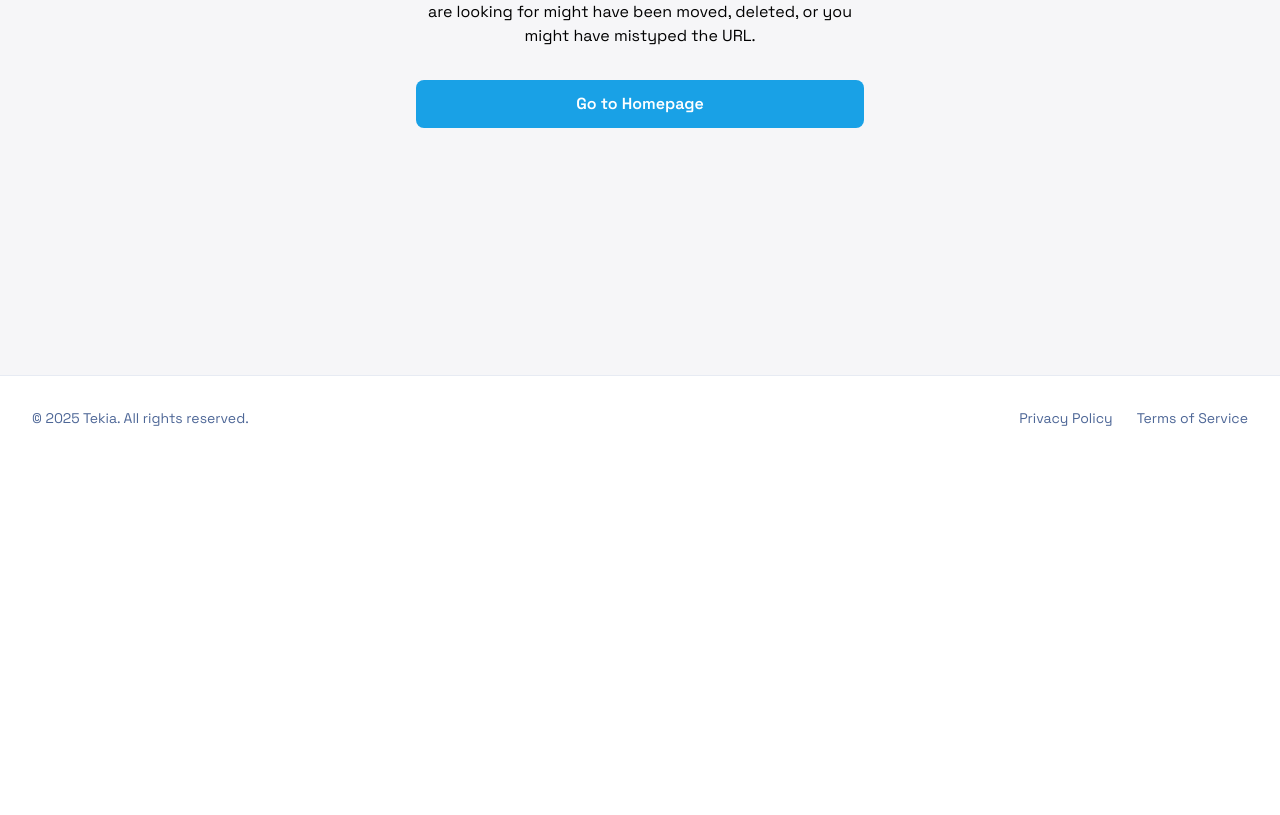
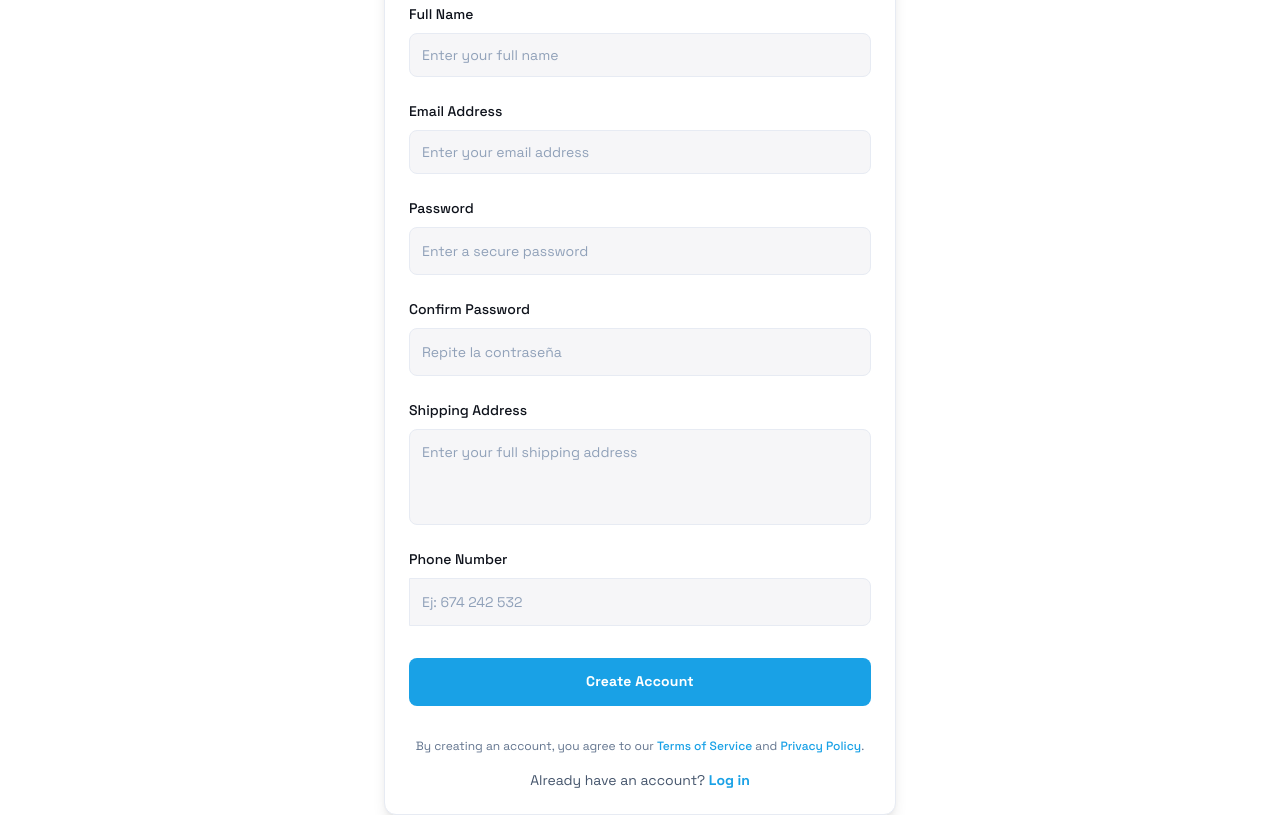
Before and after one commit to Alexmateos2/Marketplace, a React (Vite) app: page /signup in a window 1280 px wide. Shown: the part 340-1155 px from the top of the page. Before the commit the page ends 800 px from the top, so only its background shows below. Built offline with nearby package versions, Linux system fonts and the light colour scheme; no server answers; what @cloudinary/url-gen would draw is missing.

Commit message:
Implementado layout de registro

```diff
--- a/src/App.jsx
+++ b/src/App.jsx
@@ -16,6 +16,7 @@ import { CartProvider } from "./shared/hooks/CartProvider.jsx";
 import BusquedaPage from "./pages/Busqueda/layout/BusquedaLayout.jsx";
 import HistoryOrdersPage from "./pages/HistoryOrders/layout/HistoryOrdersLayout.jsx";
 import OrderDetailsPage from "./pages/OrderDetails/layout/OrderDetailsLayout.jsx";
+import SignUpLayout from "./pages/SignUp/SignUpLayout.jsx";
 
 
 function App() {
@@ -41,6 +42,7 @@ function App() {
           <Route path="/profile" element={<ProfilePage />} />
           <Route path="/pedidos/historial" element={<HistoryOrdersPage />} />
           <Route path = "/pedidos/historial/details/:id" element={<OrderDetailsPage />} />
+          <Route path = "/signup" element={<SignUpLayout />} />
         </Routes>
       </Router>
           </CartProvider>
--- a/src/pages/Login/layout/LoginLayout.jsx
+++ b/src/pages/Login/layout/LoginLayout.jsx
@@ -1,5 +1,5 @@
 import React, { useState } from "react";
-import { useNavigate, Link } from "react-router-dom";
+import { useNavigate, NavLink } from "react-router-dom";
 import Footer from "../../../shared/utils/Footer";
 import Navbar from "../../../shared/navbar/navbar";
 import { Eye, EyeOff } from "lucide-react";
@@ -133,12 +133,12 @@ const LoginPage = () => {
               )}
 
               <div className="flex mt-3">
-                <Link
+                <NavLink
                   className="text-sm sm:text-base text-primary hover:underline"
                   to="/forgot-password"
                 >
                   Forgot password?
-                </Link>
+                </NavLink>
               </div>
             </div>
 
@@ -152,37 +152,16 @@ const LoginPage = () => {
             </button>
           </form>
 
-          {/* Optional OAuth */}
-          <div className="relative my-6">
-            <div className="absolute inset-0 flex items-center">
-              <div className="w-full border-t border-border-light dark:border-border-dark"></div>
-            </div>
-            <div className="relative flex justify-center text-base">
-              <span className="px-3 bg-card-light dark:bg-card-dark text-muted-light dark:text-muted-dark">
-                Or continue with
-              </span>
-            </div>
-
-            <div className="grid grid-cols-1 md:grid-cols-2 gap-4 mt-6">
-              <button className="flex items-center justify-center gap-2 w-full border border-border-light dark:border-border-dark py-4 px-5 rounded-lg hover:bg-primary/10 dark:hover:bg-primary/20 transition-colors text-base">
-                Google
-              </button>
-              <button className="flex items-center justify-center gap-2 w-full border border-border-light dark:border-border-dark py-4 px-5 rounded-lg hover:bg-primary/10 dark:hover:bg-primary/20 transition-colors text-base">
-                Apple
-              </button>
-            </div>
-          </div>
-
           {/* Sign Up Link */}
           <div className="text-center text-sm sm:text-base mt-6">
             <p className="text-muted-light dark:text-muted-dark">
               Don't have an account?{" "}
-              <Link
+              <NavLink
                 className="font-medium text-primary hover:underline"
                 to="/signup"
               >
                 Sign Up
-              </Link>
+              </NavLink>
             </p>
           </div>
         </div>
--- /dev/null
+++ b/src/pages/SignUp/SignUpLayout.jsx
@@ -0,0 +1,121 @@
+import React from "react";
+import Navbar from "../../shared/navbar/navbar";
+import Footer from "../../shared/utils/Footer";
+
+const SignUpLayout = () => {
+  return (
+    <div className="font-display transition-colors">
+      <Navbar />
+      <main className="md:w-full w-4/5 max-w-lg bg-white dark:bg-surface-dark rounded-xl shadow-lg border border-border-light dark:border-border-dark p-6 my-24 mx-auto">
+        <div className="flex flex-col gap-2 text-center p-2 mb-8">
+          <p className="text-content-light dark:text-content-dark text-3xl font-black leading-tight tracking-[-0.033em]">
+            Create Your Tekia Account
+          </p>
+          <p className="text-subtle-light dark:text-subtle-dark text-base font-normal leading-normal">
+            Get access to a curated selection of expert-approved products.
+          </p>
+        </div>
+        <form className="flex flex-col gap-6">
+          <label className="flex flex-col w-full">
+            <p className="text-content-light dark:text-content-dark text-sm font-medium leading-normal pb-2">
+              Full Name
+            </p>
+            <input
+              className="form-input flex w-full min-w-0 flex-1 resize-none overflow-hidden rounded-lg text-content-light dark:text-content-dark focus:outline-0 focus:ring-2 focus:ring-primary/50 border border-border-light dark:border-border-dark bg-background-light dark:bg-background-dark focus:border-primary dark:focus:border-primary h-12 placeholder:text-slate-400 dark:placeholder:text-slate-500 p-3 text-sm font-normal leading-normal"
+              placeholder="Enter your full name"
+              value=""
+            />
+          </label>
+          <label className="flex flex-col w-full">
+            <p className="text-content-light dark:text-content-dark text-sm font-medium leading-normal pb-2">
+              Email Address
+            </p>
+            <input
+              className="form-input flex w-full min-w-0 flex-1 resize-none overflow-hidden rounded-lg text-content-light dark:text-content-dark focus:outline-0 focus:ring-2 focus:ring-primary/50 border border-border-light dark:border-border-dark bg-background-light dark:bg-background-dark focus:border-primary dark:focus:border-primary h-12 placeholder:text-slate-400 dark:placeholder:text-slate-500 p-3 text-sm font-normal leading-normal"
+              placeholder="Enter your email address"
+              type="email"
+              value=""
+            />
+          </label>
+          <label className="flex flex-col w-full">
+            <p className="text-content-light dark:text-content-dark text-sm font-medium leading-normal pb-2">
+              Password
+            </p>
+            <div className="relative w-full flex items-center">
+              <input
+                className="form-input flex w-full min-w-0 flex-1 resize-none overflow-hidden rounded-lg text-content-light dark:text-content-dark focus:outline-0 focus:ring-2 focus:ring-primary/50 border border-border-light dark:border-border-dark bg-background-light dark:bg-background-dark focus:border-primary dark:focus:border-primary h-12 placeholder:text-slate-400 dark:placeholder:text-slate-500 p-3 pr-10 text-sm font-normal leading-normal"
+                placeholder="Enter a secure password"
+                type="password"
+                value=""
+              />
+
+            </div>
+          </label>
+          <label className="flex flex-col w-full">
+            <p className="text-content-light dark:text-content-dark text-sm font-medium leading-normal pb-2">
+              Confirm Password
+            </p>
+            <div className="relative w-full flex items-center">
+              <input
+                className="form-input flex w-full min-w-0 flex-1 resize-none overflow-hidden rounded-lg text-content-light dark:text-content-dark focus:outline-0 focus:ring-2 focus:ring-primary/50 border border-border-light dark:border-border-dark bg-background-light dark:bg-background-dark focus:border-primary dark:focus:border-primary h-12 placeholder:text-slate-400 dark:placeholder:text-slate-500 p-3 pr-10 text-sm font-normal leading-normal"
+                placeholder="Repite la contraseña"
+                type="password"
+                value=""
+              />
+
+            </div>
+          </label>
+          <label className="flex flex-col w-full">
+            <p className="text-content-light dark:text-content-dark text-sm font-medium leading-normal pb-2">
+              Shipping Address
+            </p>
+            <textarea
+              className="form-textarea flex w-full min-w-0 flex-1 resize-none overflow-hidden rounded-lg text-content-light dark:text-content-dark focus:outline-0 focus:ring-2 focus:ring-primary/50 border border-border-light dark:border-border-dark bg-background-light dark:bg-background-dark focus:border-primary dark:focus:border-primary min-h-[96px] placeholder:text-slate-400 dark:placeholder:text-slate-500 p-3 text-sm font-normal leading-normal"
+              placeholder="Enter your full shipping address"
+            ></textarea>
+          </label>
+          <label className="flex flex-col w-full">
+            <p className="text-content-light dark:text-content-dark text-sm font-medium leading-normal pb-2">
+              Phone Number
+            </p>
+            <div className="flex w-full items-stretch">
+              <input
+                className="form-input flex w-full min-w-0 flex-1 resize-none overflow-hidden rounded-r-lg text-content-light dark:text-content-dark focus:outline-0 focus:ring-2 focus:ring-primary/50 border border-border-light dark:border-border-dark bg-background-light dark:bg-background-dark focus:border-primary dark:focus:border-primary h-12 placeholder:text-slate-400 dark:placeholder:text-slate-500 p-3 text-sm font-normal leading-normal"
+                placeholder="Ej: 674 242 532"
+                type="tel"
+              />
+            </div>
+          </label>
+          <button
+            className="flex w-full cursor-pointer items-center justify-center overflow-hidden rounded-lg h-12 px-4 bg-primary text-white text-sm font-bold leading-normal tracking-[0.015em] hover:bg-primary/90 focus:outline-none focus:ring-2 focus:ring-offset-2 focus:ring-primary focus:ring-offset-background-light dark:focus:ring-offset-background-dark transition-colors duration-200 mt-2"
+            type="submit"
+          >
+            <span className="truncate">Create Account</span>
+          </button>
+        </form>
+        <div className="mt-8 text-center">
+          <p className="text-xs text-slate-500 dark:text-slate-400">
+            By creating an account, you agree to our{" "}
+            <a className="font-medium text-primary hover:underline" href="#">
+              Terms of Service
+            </a>{" "}
+            and{" "}
+            <a className="font-medium text-primary hover:underline" href="#">
+              Privacy Policy
+            </a>
+            .
+          </p>
+          <p className="mt-4 text-sm text-slate-600 dark:text-slate-300">
+            Already have an account?{" "}
+            <a className="font-bold text-primary hover:underline" href="#">
+              Log in
+            </a>
+          </p>
+        </div>
+      </main>
+      <Footer />
+    </div>
+  );
+};
+
+export default SignUpLayout;
```
